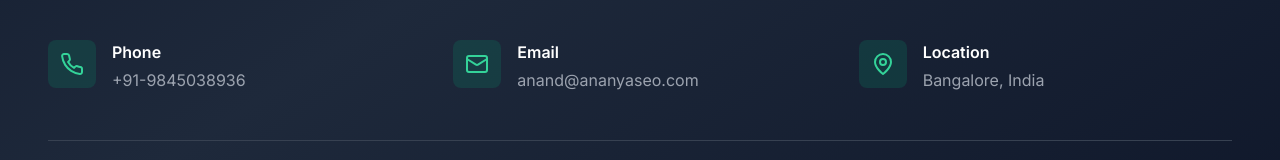
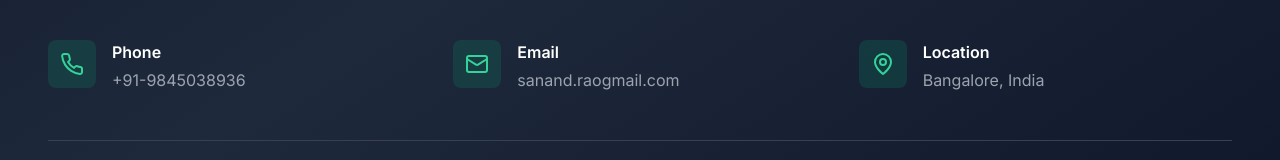
Before and after one commit to ananyaseo/ananyaseo-bolt-design, a React (Vite) app: page / in a window 1280 px wide. Shown: the part 10489-10649 px from the top of the page. Built offline with nearby package versions, Linux system fonts and the light colour scheme.

Commit message:
Updated Footer.tsx

```diff
--- a/src/components/Footer.tsx
+++ b/src/components/Footer.tsx
@@ -106,7 +106,7 @@ export default function Footer() {
               <div>
                 <div className="font-semibold mb-1">Email</div>
                 <a href="mailto:sanand.rao@gmail.com" className="text-gray-400 hover:text-emerald-400 transition-colors">
-                  anand@ananyaseo.com
+                 sanand.raogmail.com
                 </a>
               </div>
             </div>
```
